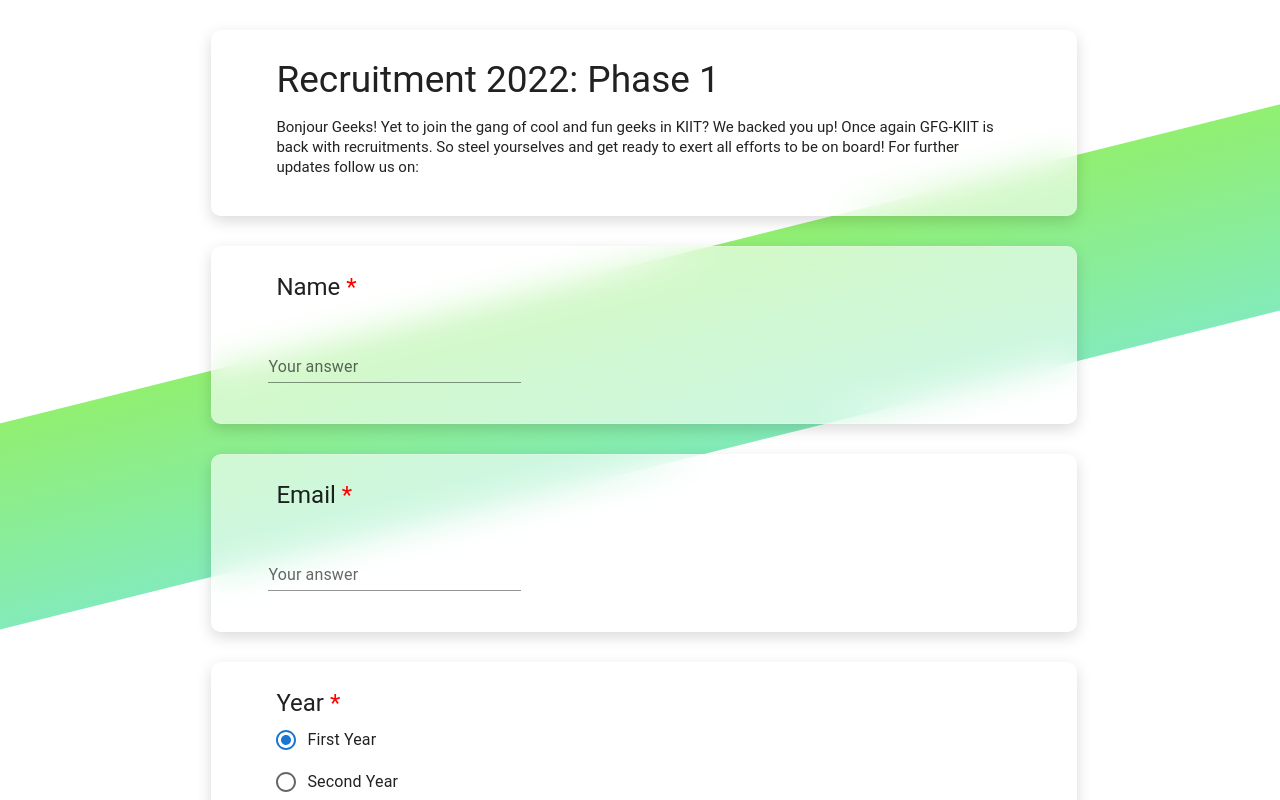
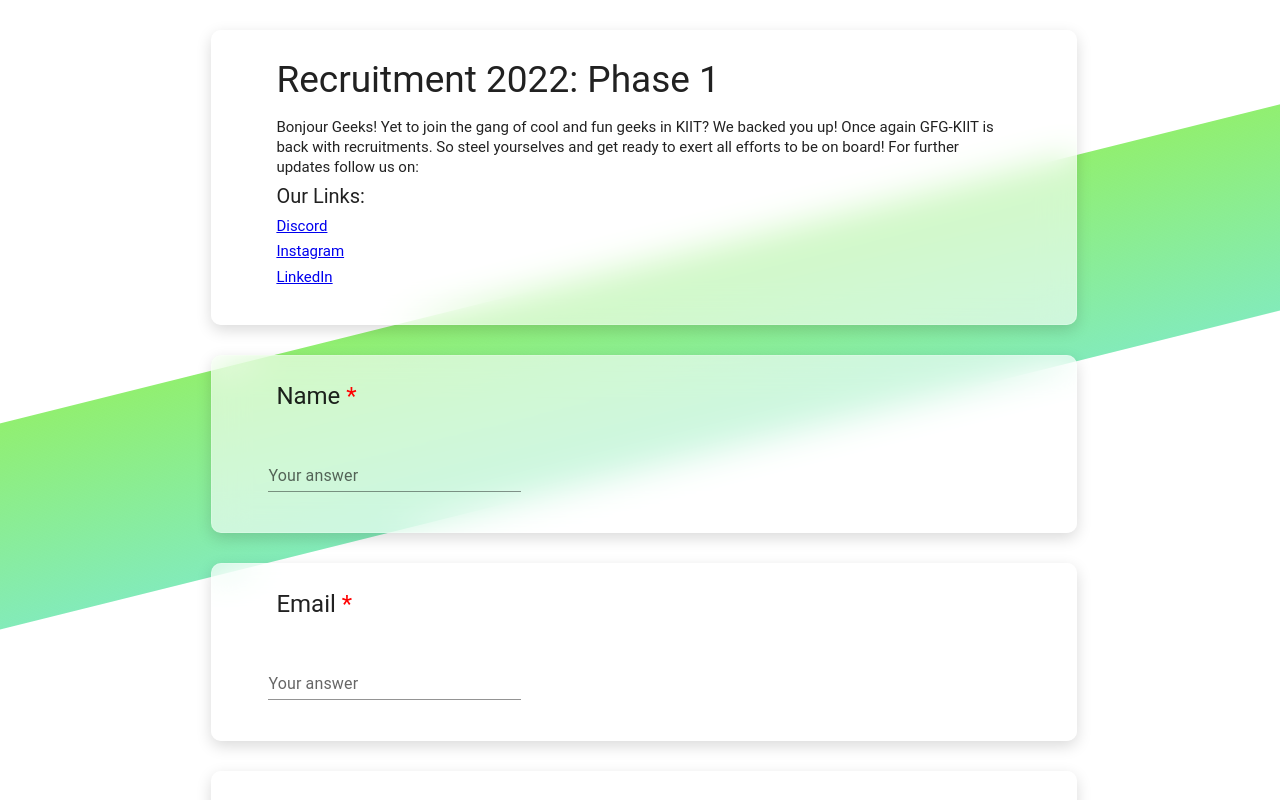
Before and after one commit to himanshu070/Form-For-GFG, a React (Create React App) app: page / in a window 1280 px wide. Shown: the top 800 px of the page. Built offline with nearby package versions, Linux system fonts and the light colour scheme.

Commit message:
our links added

```diff
--- a/src/Components/FormInfo.jsx
+++ b/src/Components/FormInfo.jsx
@@ -26,6 +26,38 @@
             >
               {content}
             </Typography>
+            <Typography
+              gutterBottom
+              variant="h5"
+              component="div"
+              fontSize="20px"
+            >
+              Our Links:
+            </Typography>
+            <Typography
+              gutterBottom
+              variant="h5"
+              component="div"
+              fontSize="15px"
+            >
+              <a href="{discordLink}">Discord</a>
+            </Typography>
+            <Typography
+              gutterBottom
+              variant="h5"
+              component="div"
+              fontSize="15px"
+            >
+              <a href="{instagramLink}">Instagram</a>
+            </Typography>
+            <Typography
+              gutterBottom
+              variant="h5"
+              component="div"
+              fontSize="15px"
+            >
+              <a href="{linkedinLink}">LinkedIn</a>
+            </Typography>
           </CardContent>
         </Card>
       </div>
```
